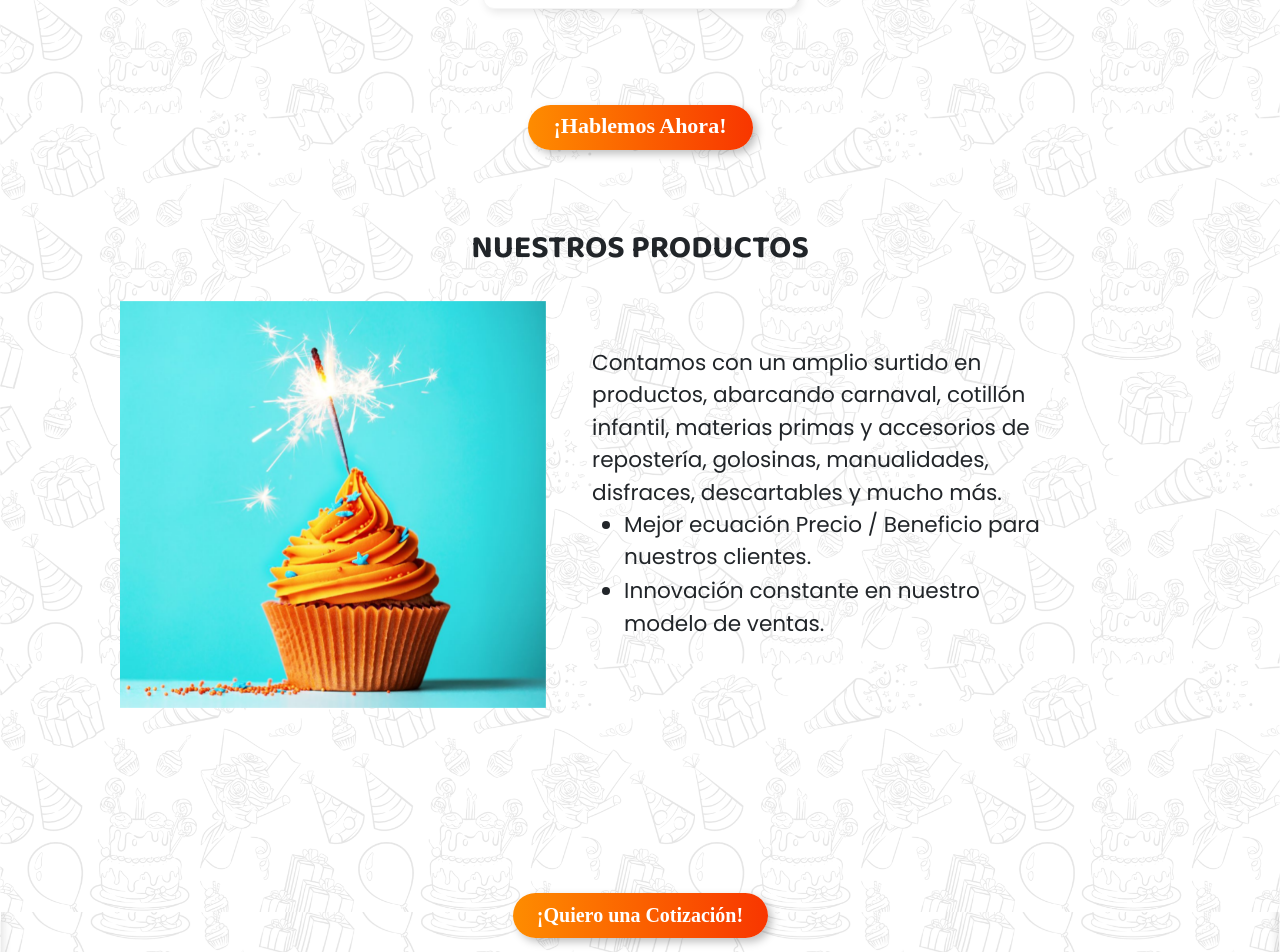
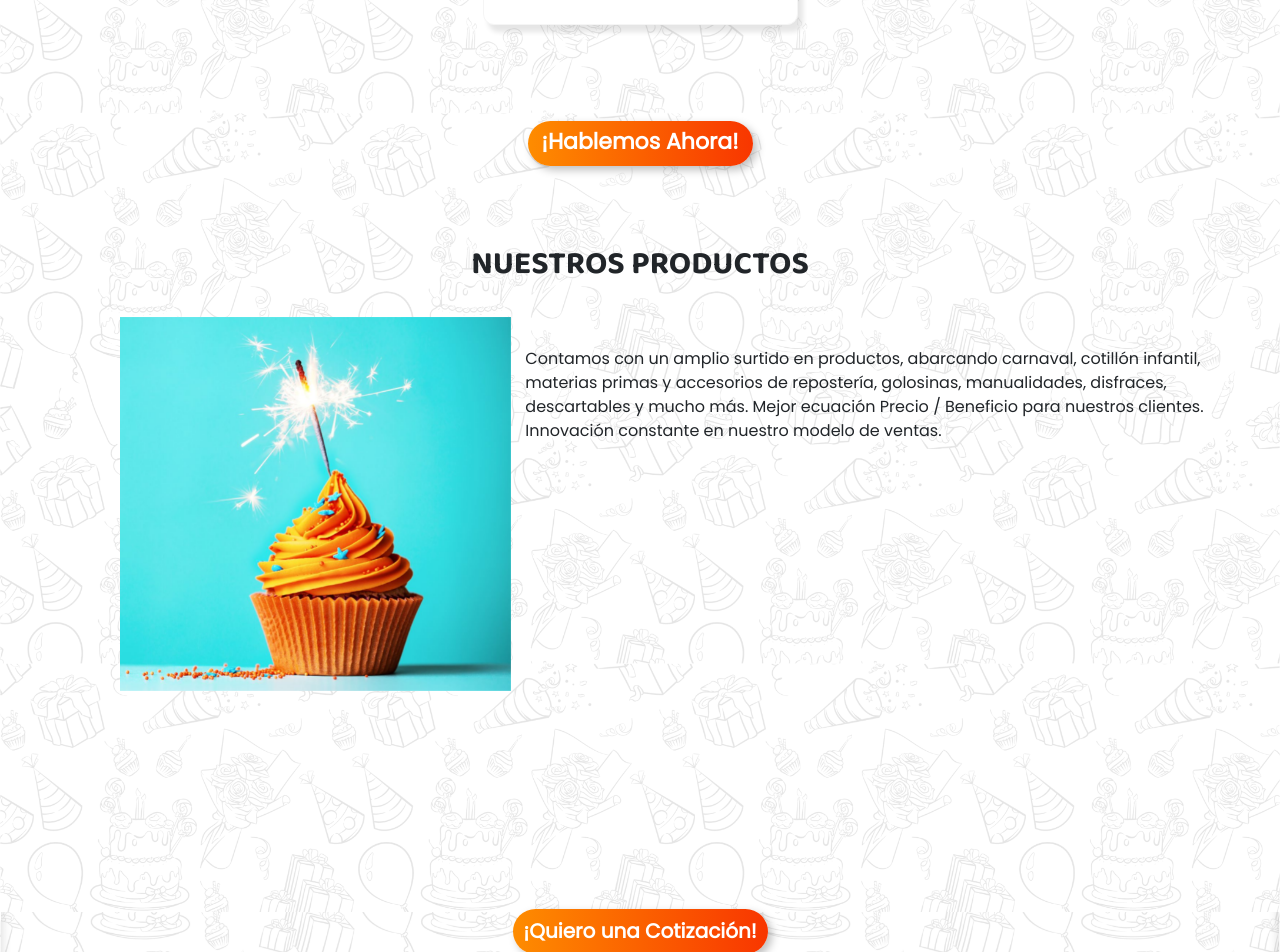
Before and after one commit to humbuck3r/fantasiweb, a React (Create React App) app: page / in a window 1280 px wide. Shown: the part 1580-2532 px from the top of the page. Built offline with nearby package versions, Linux system fonts and the light colour scheme.

Commit message:
cambios en 320

```diff
--- a/src/Components/About/About.css
+++ b/src/Components/About/About.css
@@ -1,7 +1,7 @@
 .about{
     background: #8E8E8E;
     width: 100%;
-    margin-top: 50px;
+    margin-top: 15px;
     display: flex;
     flex-direction: column;
     align-items: center;
@@ -15,7 +15,7 @@
     font-family: 'Baloo Da 2';
     margin-bottom: 2.5%;
     font-size: 28px;
-    margin-top: 25%;
+    margin-top: 20%;
 }
 
 .text-about{
@@ -24,19 +24,20 @@
     font-family: 'Poppins';
     line-height: 1.6rem;
     font-size: 16px;
-    text-align: justify;
-    margin: 0rem 1rem 0rem 1rem;
+    text-align: left;
+    padding: 1rem;
+
 }
 
 .btn-about{
-    height: 40px;
+    height: 46px;
     width: 255px;
     background: linear-gradient(90deg, #fe8c00 0%, #f83600 100%);
-    box-shadow: 4px 4px 9px 2px rgba(0, 0, 0, 0.22);
-    border: transparent ;
-    border-radius: 31px;
+    box-shadow: 4px 4px 9px rgba(0, 0, 0, 0.25);
+    border: transparent;
+    border-radius: 17px;
     text-align: center;
-    margin:  3rem 0rem 8rem;
+    margin:  0rem 0rem 5rem;
 }
 
 .btn-about:hover{
@@ -44,12 +45,12 @@
 }
 
 .btn-about > h2 {
-    font-size: 16px;
-    font-family: "Avenir";
-    font-weight: 800;
-    margin-right: 0.3rem;
+    font-size: 14px;
+    font-family: "Poppins";
+    font-weight: 600;
+    margin-right: 0.6rem;
     color: #fff;
-    line-height: 36px;
+    line-height: 45px;
 
 }
 
@@ -57,8 +58,8 @@
     width: 16px;
     height: 22px;
     float: left;
-    margin-left: 0.5rem;
-    margin-top: 0.4rem;
+    margin-left: 0.8rem;
+    margin-top: 0.7rem;
 }
 
 
--- a/src/Components/Prod-serv/Prod-serv.css
+++ b/src/Components/Prod-serv/Prod-serv.css
@@ -23,7 +23,7 @@
   height: auto;
   width: 100%;
   left: 0px;
-  top: 2089px;
+  top: 2095px;
   z-index: -1;
 }
 
--- a/src/Components/Products/Products.css
+++ b/src/Components/Products/Products.css
@@ -9,10 +9,13 @@
   display: flex;
   flex-direction: column;
   float: left;
+  font-family: "Poppins";
   font-size: 16px;
   font-weight: 400;
   text-align: left;
-  padding: 0.9rem
+  padding: 0.9rem;
+  margin-top: 1rem;
+
 }
 .carousel-control-prev {
   display: none;
@@ -28,19 +31,12 @@
   margin-top: 5rem;
 }
 
-.content-prod {
-  font-family: "Poppins";
-}
-
-.content-prod-list {
-  margin-bottom: 0.3%;
-}
 .btn-prod {
   background: linear-gradient(90deg, #fe8c00 0%, #f83600 100%);
   box-shadow: 4px 4px 9px rgba(0, 0, 0, 0.25);
   border-radius: 31px;
-  height: 30px;
-  width: 245px;
+  height: 40px;
+  width: 235px;
   border: transparent;
   border-radius: 31px;
   text-align: center;
@@ -49,10 +45,10 @@
   transform: scale(1.1);
 }
 .btn-prod > h2 {
-  font-size: 18px;
-  font-family: "Avenir";
-  font-weight: 800;
-  line-height: 32px;
+  font-size: 14px;
+  font-family: "Poppins";
+  font-weight: 600;
+  line-height: 38px;
   color: #fff;
 }
 
--- a/src/Components/Products/Products.js
+++ b/src/Components/Products/Products.js
@@ -35,21 +35,13 @@ const Products = () => {
           </Carousel>
           </div>
         <div className="subcontainer-prod">
-          <div className="content-prod">
             <p>
               Contamos con un amplio surtido en productos, abarcando carnaval,
               cotillón infantil, materias primas y accesorios de repostería,
               golosinas, manualidades, disfraces, descartables y mucho más.
-              <ul className="content-prod-list">
-                <li>
-                  Mejor ecuación Precio / Beneficio para nuestros clientes.
-                </li>
-              </ul>
-              <ul>
-                <li>Innovación constante en nuestro modelo de ventas.</li>
-              </ul>
+              Mejor ecuación Precio / Beneficio para nuestros clientes.
+              Innovación constante en nuestro modelo de ventas.
             </p>
-          </div>
         </div>
       </div>
       <button className="btn-prod">
--- a/src/Components/Services/Services.css
+++ b/src/Components/Services/Services.css
@@ -9,7 +9,7 @@
 }
 .title-serv {
   font-weight: 800;
-  margin: 2rem 0rem 0.5rem;
+  margin: 3rem 0rem 0.5rem;
   font-size: 28px;
   z-index: 100;
 }
@@ -36,7 +36,7 @@
   width: 243px;
   height: 250px;
   border: 1px solid #f5f5f5;
-  box-shadow: 3px 3px 10px rgba(0, 0, 0, 0.1);
+  box-shadow: 5px 7px 5px rgba(0, 0, 0, 0.1);
   border-radius: 11px;
   display: flex;
   justify-content: space-evenly;
@@ -73,9 +73,9 @@
 }
 
 .btn-serv {
-  height: 35px;
-  width: 205px;
-  background: linear-gradient(90deg, #fe8c00 0%, #f83600 100%);
+  height: 40px;
+  width: 210px;
+  background: linear-gradient(90deg, #FE8C00 0%, #F83600 100%);
   box-shadow: 4px 4px 9px rgba(0, 0, 0, 0.25);
   border: transparent;
   border-radius: 31px;
@@ -88,10 +88,10 @@
 }
 
 .btn-serv > h3 {
-  font-size: 18px;
-  font-family: "Avenir";
-  font-weight: 800;
-  line-height: 34px;
+  font-size: 14px;
+  font-family: "Poppins";
+  font-weight: 600;
+  line-height: 38px;
   color: #fff;
 }
 
```
